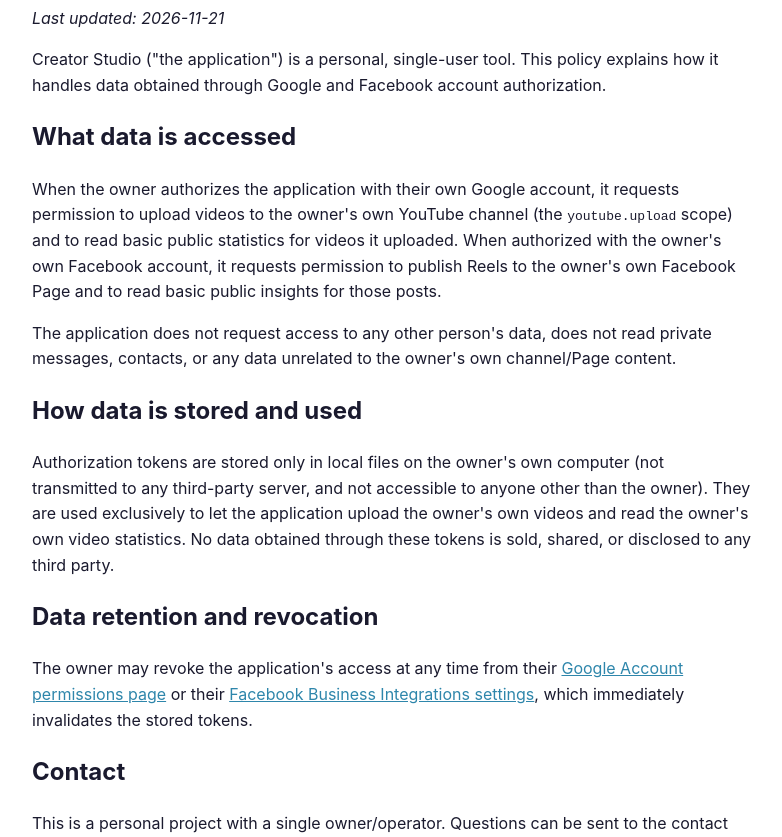
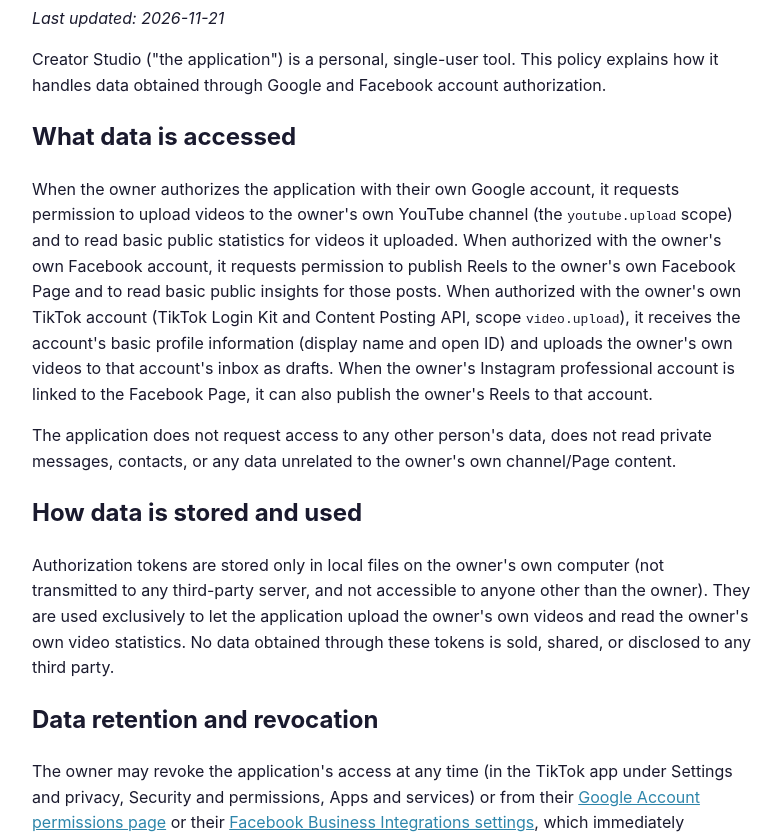
Before and after one commit to imamahfas/creator-studio-site, a plain HTML site: page privacy.html in a window 1280 px wide. Shown: the part 115-952 px from the top of the page, without its empty margins (248-1030 px from the left). Drawn offline with Linux system fonts and the light colour scheme.

Commit message:
Add files via upload

```diff
--- a/privacy.html
+++ b/privacy.html
@@ -23,7 +23,10 @@
   to upload videos to the owner's own YouTube channel (the <code>youtube.upload</code> scope) and to
   read basic public statistics for videos it uploaded. When authorized with the owner's own Facebook
   account, it requests permission to publish Reels to the owner's own Facebook Page and to read
-  basic public insights for those posts.</p>
+  basic public insights for those posts. When authorized with the owner's own TikTok account (TikTok Login Kit and
+  Content Posting API, scope <code>video.upload</code>), it receives the account's basic profile information (display name and
+  open ID) and uploads the owner's own videos to that account's inbox as drafts. When the owner's Instagram professional
+  account is linked to the Facebook Page, it can also publish the owner's Reels to that account.</p>
 
   <p>The application does not request access to any other person's data, does not read private
   messages, contacts, or any data unrelated to the owner's own channel/Page content.</p>
@@ -36,7 +39,7 @@
   to any third party.</p>
 
   <h2>Data retention and revocation</h2>
-  <p>The owner may revoke the application's access at any time from their
+  <p>The owner may revoke the application's access at any time (in the TikTok app under Settings and privacy, Security and permissions, Apps and services) or from their
   <a href="https://myaccount.google.com/permissions" target="_blank" rel="noopener">Google Account permissions page</a>
   or their <a href="https://www.facebook.com/settings?tab=business_tools" target="_blank" rel="noopener">Facebook Business Integrations settings</a>,
   which immediately invalidates the stored tokens.</p>
```
Also changed, not shown: callback.html (added, +1 -0 lines), terms.html (added, +1 -0 lines).
